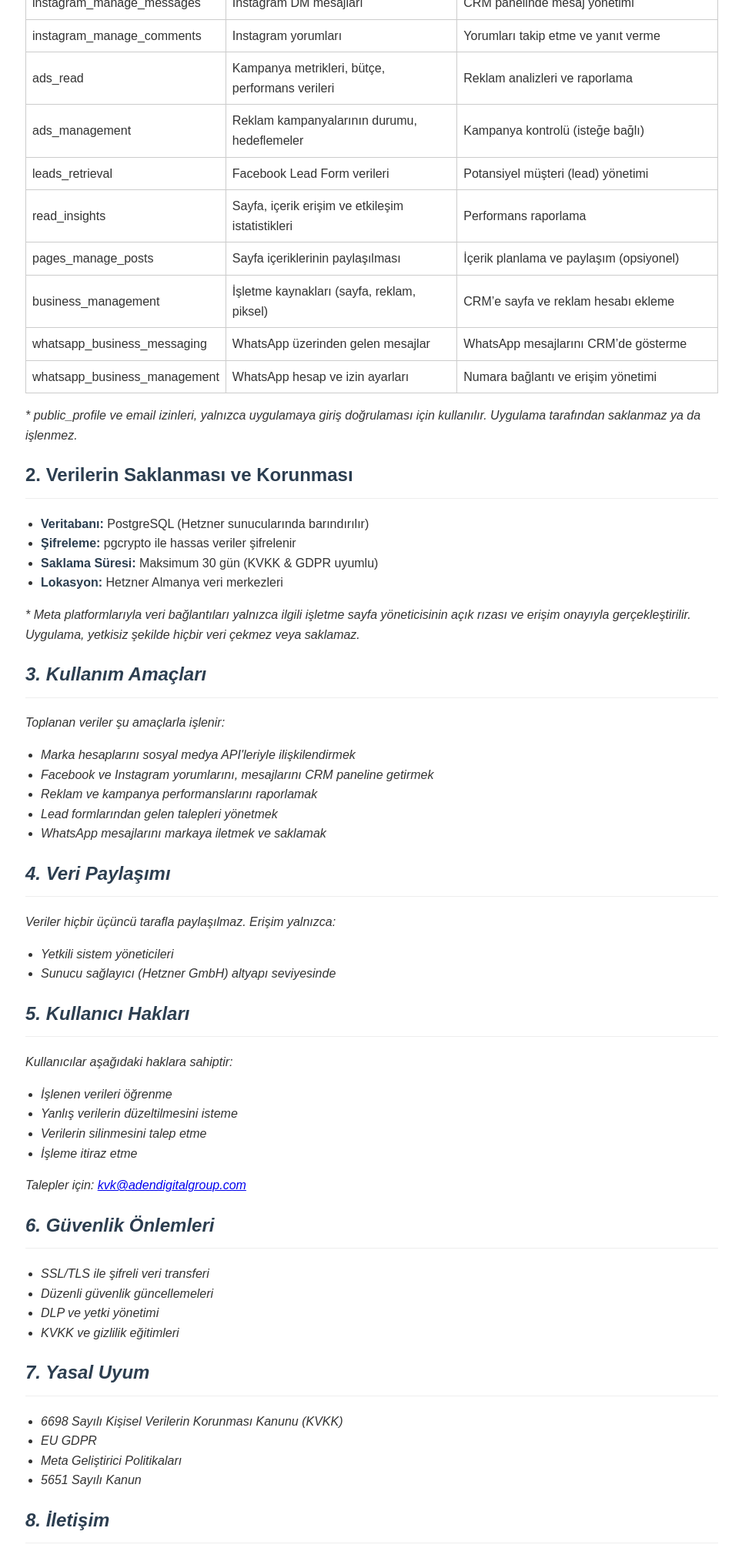
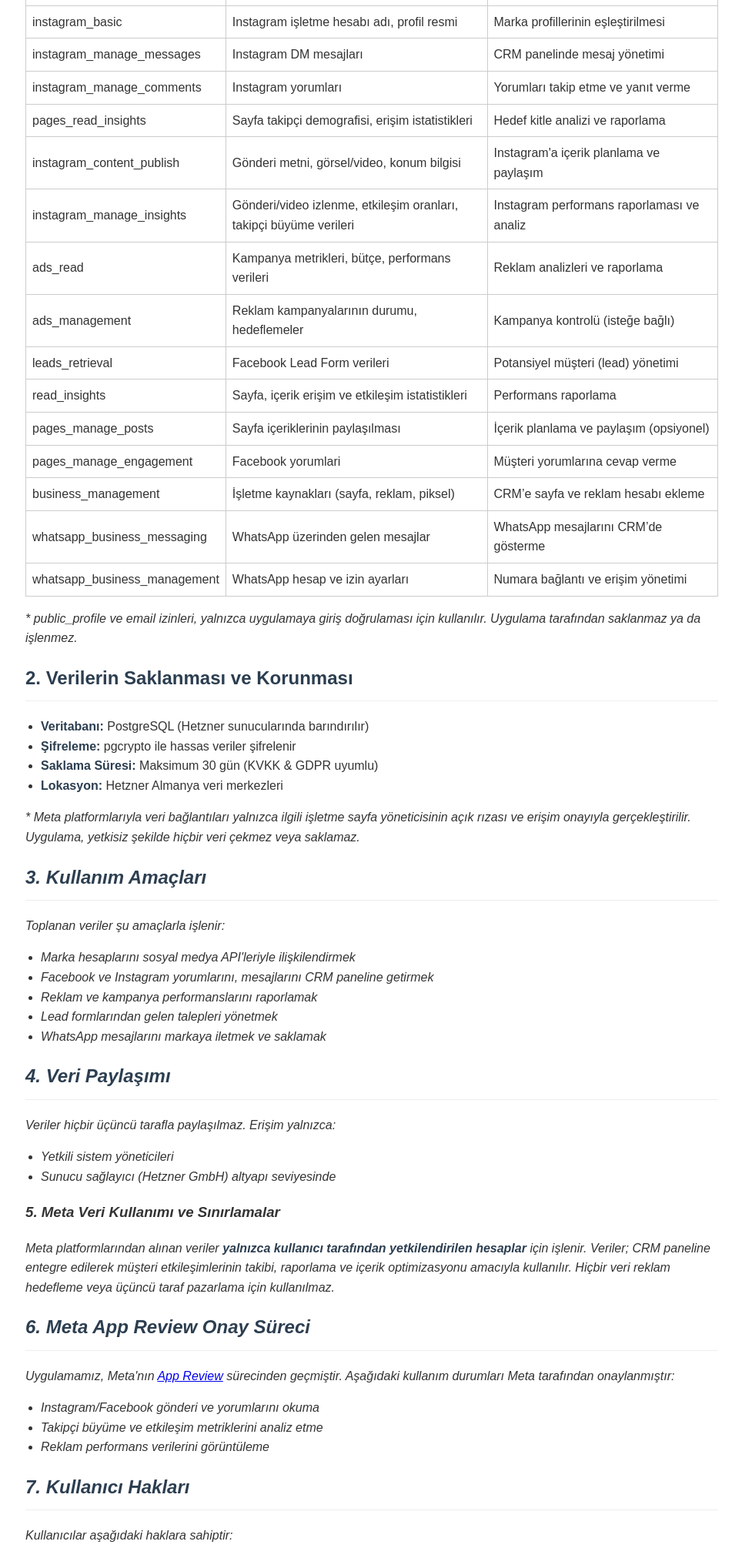
Before and after one commit to Cudiyildiz/CrmPrivacyPolicy, a plain HTML site: page index.html in a window 1280 px wide. Shown: the part 700-2711 px from the top of the page at 77% size, without its empty margins (157-1121 px from the left). Drawn offline with Linux system fonts and the light colour scheme.

Commit message:
Update index.html

```diff
--- a/index.html
+++ b/index.html
@@ -1,5 +1,6 @@
 <!DOCTYPE html>
 <html lang="tr">
+
 <head>
   <meta charset="UTF-8" />
   <meta name="viewport" content="width=device-width, initial-scale=1.0" />
@@ -13,41 +14,54 @@
       line-height: 1.6;
       color: #333;
     }
-    h1, h2 {
+
+    h1,
+    h2 {
       color: #2c3e50;
       border-bottom: 1px solid #eee;
       padding-bottom: 10px;
     }
+
     ul {
       padding-left: 20px;
     }
+
     strong {
       color: #2c3e50;
     }
+
     table {
       width: 100%;
       border-collapse: collapse;
       margin-top: 10px;
     }
-    table, th, td {
+
+    table,
+    th,
+    td {
       border: 1px solid #ccc;
     }
-    th, td {
+
+    th,
+    td {
       padding: 8px;
       text-align: left;
     }
+
     th {
       background-color: #f4f4f4;
     }
   </style>
 </head>
+
 <body>
   <h1>Gizlilik Politikası</h1>
 
   <p>Son güncelleme: <strong>24 Haziran 2025</strong></p>
 
   <h2>1. Toplanan Veriler ve İzinler</h2>
-  <p>CRM uygulamamız, Meta (Facebook, Instagram, WhatsApp) platformlarıyla entegredir ve aşağıdaki izinler doğrultusunda veri işlemektedir:</p>
+  <p>CRM uygulamamız, Meta (Facebook, Instagram, WhatsApp) platformlarıyla entegredir ve aşağıdaki izinler doğrultusunda
+    veri işlemektedir:</p>
 
   <table>
     <thead>
@@ -99,6 +113,21 @@
         <td>Yorumları takip etme ve yanıt verme</td>
       </tr>
       <tr>
+        <td>pages_read_insights</td>
+        <td>Sayfa takipçi demografisi, erişim istatistikleri</td>
+        <td>Hedef kitle analizi ve raporlama</td>
+      </tr>
+      <tr>
+        <td>instagram_content_publish</td>
+        <td>Gönderi metni, görsel/video, konum bilgisi</td>
+        <td>Instagram'a içerik planlama ve paylaşım</td>
+      </tr>
+      <tr>
+        <td>instagram_manage_insights</td>
+        <td>Gönderi/video izlenme, etkileşim oranları, takipçi büyüme verileri</td>
+        <td>Instagram performans raporlaması ve analiz</td>
+      </tr>
+      <tr>
         <td>ads_read</td>
         <td>Kampanya metrikleri, bütçe, performans verileri</td>
         <td>Reklam analizleri ve raporlama</td>
@@ -113,6 +142,12 @@
         <td>Facebook Lead Form verileri</td>
         <td>Potansiyel müşteri (lead) yönetimi</td>
       </tr>
+      <h3>Mesaj ve Lead Verilerinin İşlenmesi</h3>
+      <p>
+        Müşteri mesajları ve lead bilgileri <strong>şifrelenerek</strong> saklanır.
+        WhatsApp/Instagram/Facebook verileri yalnızca <strong>yetkilendirilmiş personel</strong> tarafından
+        erişilebilir.
+      </p>
       <tr>
         <td>read_insights</td>
         <td>Sayfa, içerik erişim ve etkileşim istatistikleri</td>
@@ -122,6 +157,11 @@
         <td>pages_manage_posts</td>
         <td>Sayfa içeriklerinin paylaşılması</td>
         <td>İçerik planlama ve paylaşım (opsiyonel)</td>
+      </tr>
+      <tr>
+        <td>pages_manage_engagement</td>
+        <td>Facebook yorumlari</td>
+        <td>Müşteri yorumlarına cevap verme</td>
       </tr>
       <tr>
         <td>business_management</td>
@@ -140,7 +180,8 @@
       </tr>
     </tbody>
   </table>
-  <p><em>* public_profile ve email izinleri, yalnızca uygulamaya giriş doğrulaması için kullanılır. Uygulama tarafından saklanmaz ya da işlenmez.</em></p>
+  <p><em>* public_profile ve email izinleri, yalnızca uygulamaya giriş doğrulaması için kullanılır. Uygulama tarafından
+      saklanmaz ya da işlenmez.</em></p>
 
   <h2>2. Verilerin Saklanması ve Korunması</h2>
   <ul>
@@ -149,7 +190,8 @@
     <li><strong>Saklama Süresi:</strong> Maksimum 30 gün (KVKK & GDPR uyumlu)</li>
     <li><strong>Lokasyon:</strong> Hetzner Almanya veri merkezleri</li>
   </ul>
-  <p><em>* Meta platformlarıyla veri bağlantıları yalnızca ilgili işletme sayfa yöneticisinin açık rızası ve erişim onayıyla gerçekleştirilir. Uygulama, yetkisiz şekilde hiçbir veri çekmez veya saklamaz.</p>
+  <p><em>* Meta platformlarıyla veri bağlantıları yalnızca ilgili işletme sayfa yöneticisinin açık rızası ve erişim
+      onayıyla gerçekleştirilir. Uygulama, yetkisiz şekilde hiçbir veri çekmez veya saklamaz.</p>
   <h2>3. Kullanım Amaçları</h2>
   <p>Toplanan veriler şu amaçlarla işlenir:</p>
   <ul>
@@ -166,8 +208,27 @@
     <li>Yetkili sistem yöneticileri</li>
     <li>Sunucu sağlayıcı (Hetzner GmbH) altyapı seviyesinde</li>
   </ul>
+  <h3>5. Meta Veri Kullanımı ve Sınırlamalar</h3>
+  <p>
+    Meta platformlarından alınan veriler <strong>yalnızca kullanıcı tarafından yetkilendirilen hesaplar</strong> için
+    işlenir.
+    Veriler; CRM paneline entegre edilerek müşteri etkileşimlerinin takibi, raporlama ve içerik optimizasyonu amacıyla
+    kullanılır.
+    Hiçbir veri reklam hedefleme veya üçüncü taraf pazarlama için kullanılmaz.
+  </p>
+  <h2>6. Meta App Review Onay Süreci</h2>
+  <p>
+    Uygulamamız, Meta'nın <a href="https://developers.facebook.com/docs/app-review" target="_blank">App Review</a>
+    sürecinden geçmiştir.
+    Aşağıdaki kullanım durumları Meta tarafından onaylanmıştır:
+  </p>
+  <ul>
+    <li>Instagram/Facebook gönderi ve yorumlarını okuma</li>
+    <li>Takipçi büyüme ve etkileşim metriklerini analiz etme</li>
+    <li>Reklam performans verilerini görüntüleme</li>
+  </ul>
 
-  <h2>5. Kullanıcı Hakları</h2>
+  <h2>7. Kullanıcı Hakları</h2>
   <p>Kullanıcılar aşağıdaki haklara sahiptir:</p>
   <ul>
     <li>İşlenen verileri öğrenme</li>
@@ -177,7 +238,7 @@
   </ul>
   <p>Talepler için: <a href="mailto:kvk@adendigitalgroup.com">kvk@adendigitalgroup.com</a></p>
 
-  <h2>6. Güvenlik Önlemleri</h2>
+  <h2>8. Güvenlik Önlemleri</h2>
   <ul>
     <li>SSL/TLS ile şifreli veri transferi</li>
     <li>Düzenli güvenlik güncellemeleri</li>
@@ -185,19 +246,21 @@
     <li>KVKK ve gizlilik eğitimleri</li>
   </ul>
 
-  <h2>7. Yasal Uyum</h2>
+  <h2>9. Yasal Uyum</h2>
   <ul>
     <li>6698 Sayılı Kişisel Verilerin Korunması Kanunu (KVKK)</li>
     <li>EU GDPR</li>
     <li>Meta Geliştirici Politikaları</li>
     <li>5651 Sayılı Kanun</li>
   </ul>
-  <h2>8. İletişim</h2>
+  <h2>10. İletişim</h2>
   <p><strong>Veri Sorumlusu:</strong> ADEN GROUP YAZILIM SANAYİ VE TİCARET LİMİTED ŞİRKETİ</p>
   <p><strong>Adres:</strong> Metropark Sefaköy, Kartaltepe, Süvari Cd. No:10 D:1 BLOK, 34295 Küçükçekmece/İstanbul</p>
   <p><strong>E-Posta:</strong> <a href="mailto:kvk@adendigitalgroup.com">kvk@adendigitalgroup.com</a></p>
   <p><strong>Telefon:</strong> +90 536 510 39 61</p>
 
-  <p>Bu gizlilik politikası, Meta App Review ve kullanıcı bilgilendirme amacıyla düzenlenmiştir. Güncellemeler web sitemizde yayınlanacaktır.</p>
+  <p>Bu gizlilik politikası, Meta App Review ve kullanıcı bilgilendirme amacıyla düzenlenmiştir. Güncellemeler web
+    sitemizde yayınlanacaktır.</p>
 </body>
+
 </html>
```
